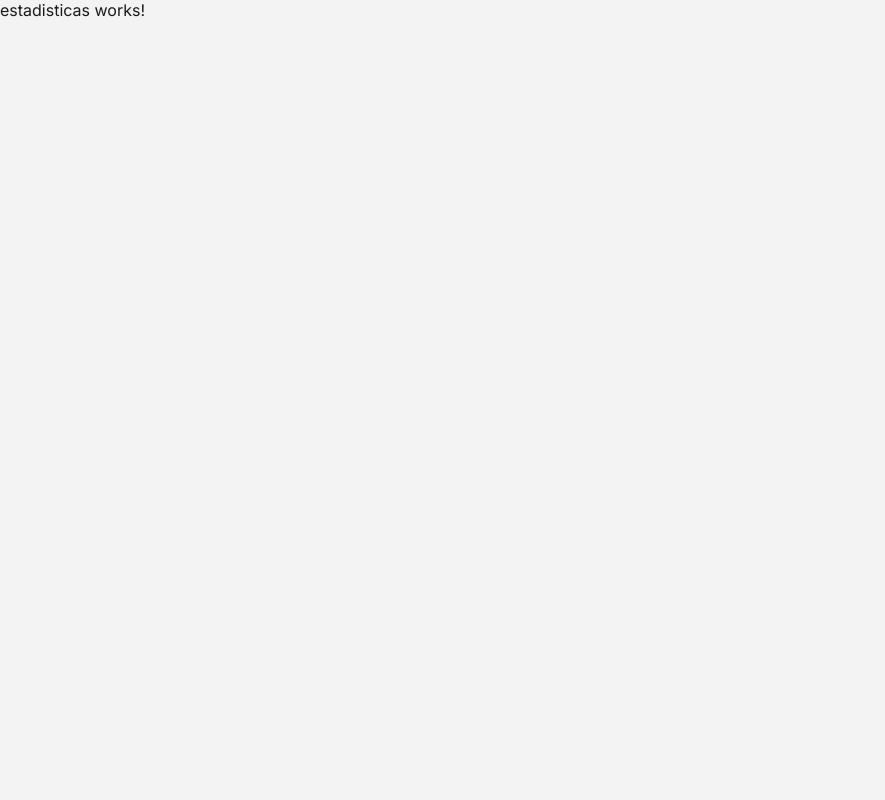
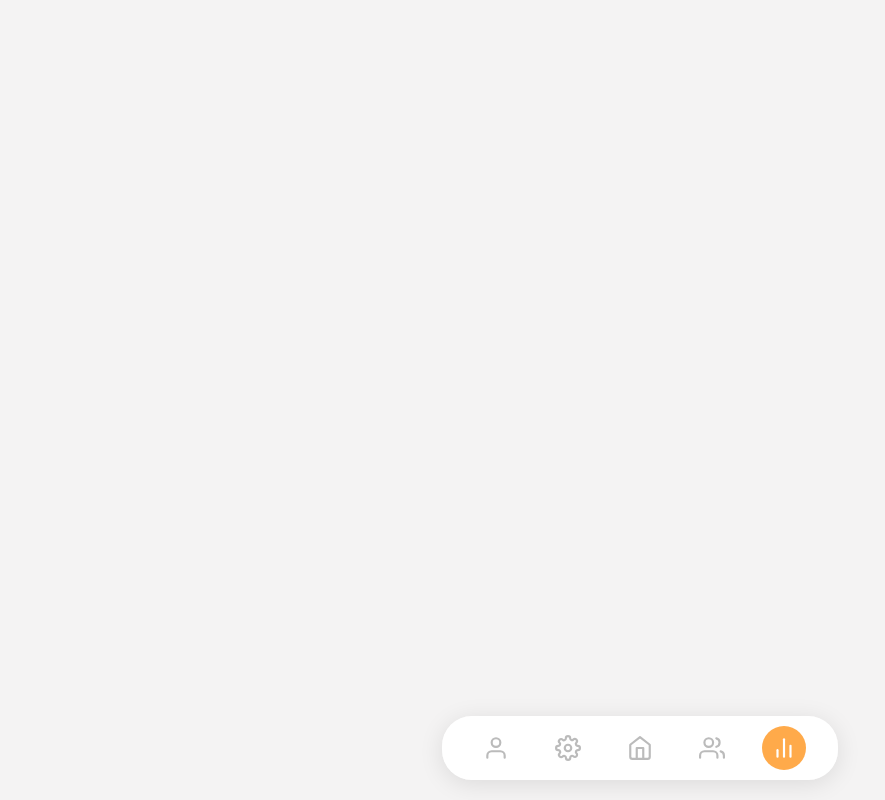
Before and after one commit to 333ares/Xuxemons, an Angular app in the folder frontend/: page /estadisticas in a window 1280 px wide. Shown: the whole page, without its empty margins (0-885 px from the left). Built offline with nearby package versions, Linux system fonts and the light colour scheme; sample sign-in values are in the browser's storage.

Commit message:
Acabando de conectar todas las pantallas del admin con el menu inferior

```diff
--- a/frontend/src/app/dashboard-admin/dashboard-admin.html
+++ b/frontend/src/app/dashboard-admin/dashboard-admin.html
@@ -133,3 +133,6 @@
     <app-gestion-usuarios></app-gestion-usuarios>
   </main>
 </div>
+
+  <!-- BARRA DE NAVEGACIÓN INFERIOR -->
+  <app-adminav></app-adminav>
--- a/frontend/src/app/dashboard-admin/dashboard-admin.ts
+++ b/frontend/src/app/dashboard-admin/dashboard-admin.ts
@@ -1,12 +1,12 @@
 import { Component, OnInit } from '@angular/core';
 import { CommonModule } from '@angular/common';
-import { Nav } from '../shared/nav/nav';
+import { Adminav } from '../shared/adminav/adminav';
 import { GestionUsuarios } from '../gestion-usuarios/gestion-usuarios';
 
 @Component({
   selector: 'app-dashboard-admin',
   standalone: true,
-  imports: [CommonModule, GestionUsuarios],
+  imports: [CommonModule, Adminav, GestionUsuarios],
   templateUrl: './dashboard-admin.html',
   styleUrls: ['./dashboard-admin.css'],
 })
--- a/frontend/src/app/estadisticas/estadisticas.html
+++ b/frontend/src/app/estadisticas/estadisticas.html
@@ -1 +1,2 @@
-<p>estadisticas works!</p>
+  <!-- BARRA DE NAVEGACIÓN INFERIOR -->
+  <app-adminav></app-adminav>
--- a/frontend/src/app/gestion-usuarios-page/gestion-usuarios-page.html
+++ b/frontend/src/app/gestion-usuarios-page/gestion-usuarios-page.html
@@ -24,5 +24,6 @@
     <app-gestion-usuarios></app-gestion-usuarios>
   </main>
 
-  <app-nav></app-nav>
+  <!-- BARRA DE NAVEGACIÓN INFERIOR -->
+  <app-adminav></app-adminav>
 </div>
--- a/frontend/src/app/gestion-usuarios-page/gestion-usuarios-page.ts
+++ b/frontend/src/app/gestion-usuarios-page/gestion-usuarios-page.ts
@@ -1,13 +1,13 @@
 import { Component } from '@angular/core';
 import { CommonModule } from '@angular/common';
 import { RouterLink } from '@angular/router';
-import { Nav } from '../shared/nav/nav';
+import { Adminav } from '../shared/adminav/adminav';
 import { GestionUsuarios } from '../gestion-usuarios/gestion-usuarios';
 
 @Component({
   selector: 'app-gestion-usuarios-page',
   standalone: true,
-  imports: [CommonModule, RouterLink, Nav, GestionUsuarios],
+  imports: [CommonModule, RouterLink, Adminav, GestionUsuarios],
   templateUrl: './gestion-usuarios-page.html',
   styleUrls: ['./gestion-usuarios-page.css'],
 })
--- a/frontend/src/app/parametros/parametros.html
+++ b/frontend/src/app/parametros/parametros.html
@@ -1 +1,3 @@
-<p>parametros works!</p>
+
+  <!-- BARRA DE NAVEGACIÓN INFERIOR -->
+  <app-adminav></app-adminav>
```
Also changed, not shown: frontend/src/app/estadisticas/estadisticas.ts (+7 -4 lines), frontend/src/app/parametros/parametros.ts (+7 -4 lines).
